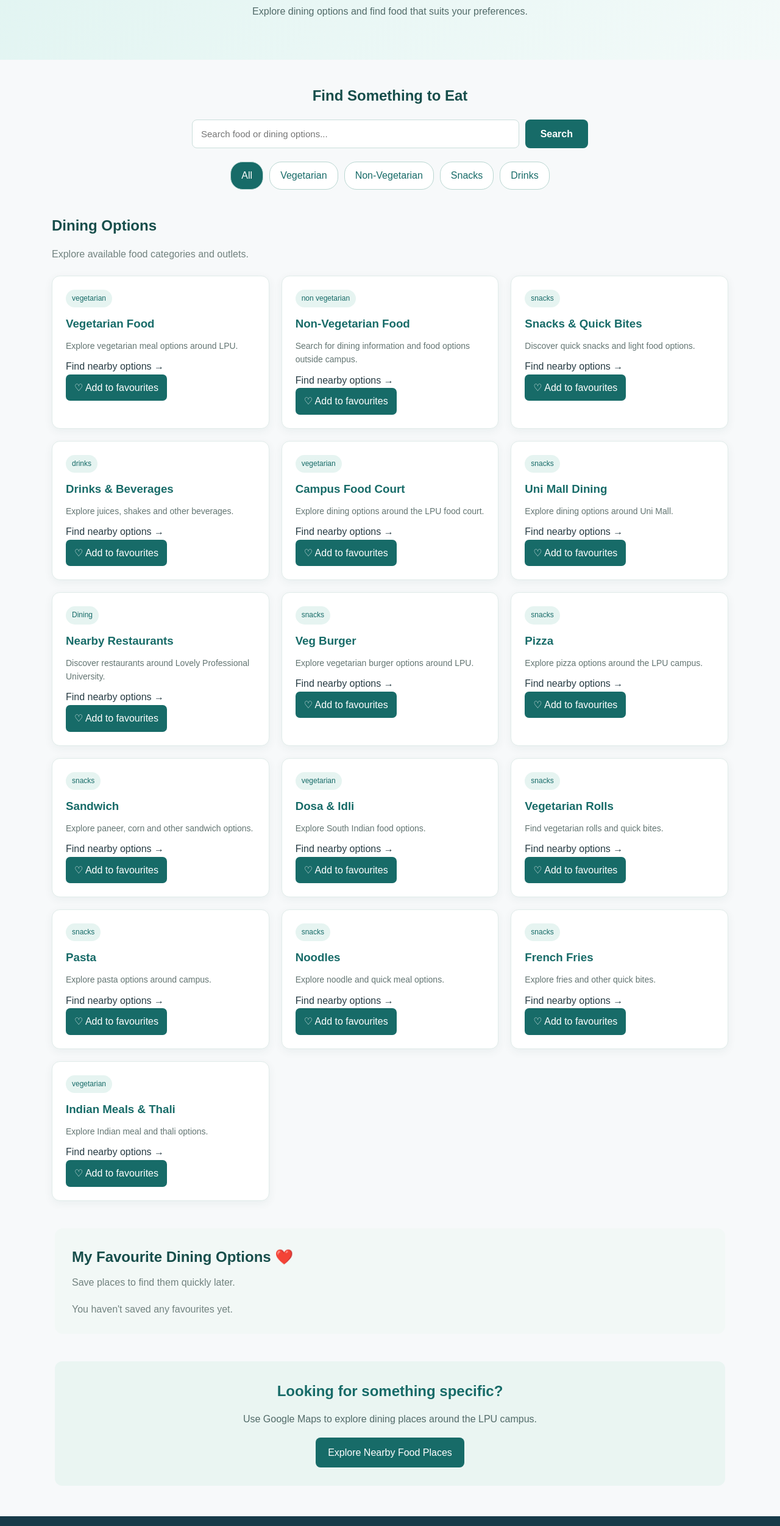
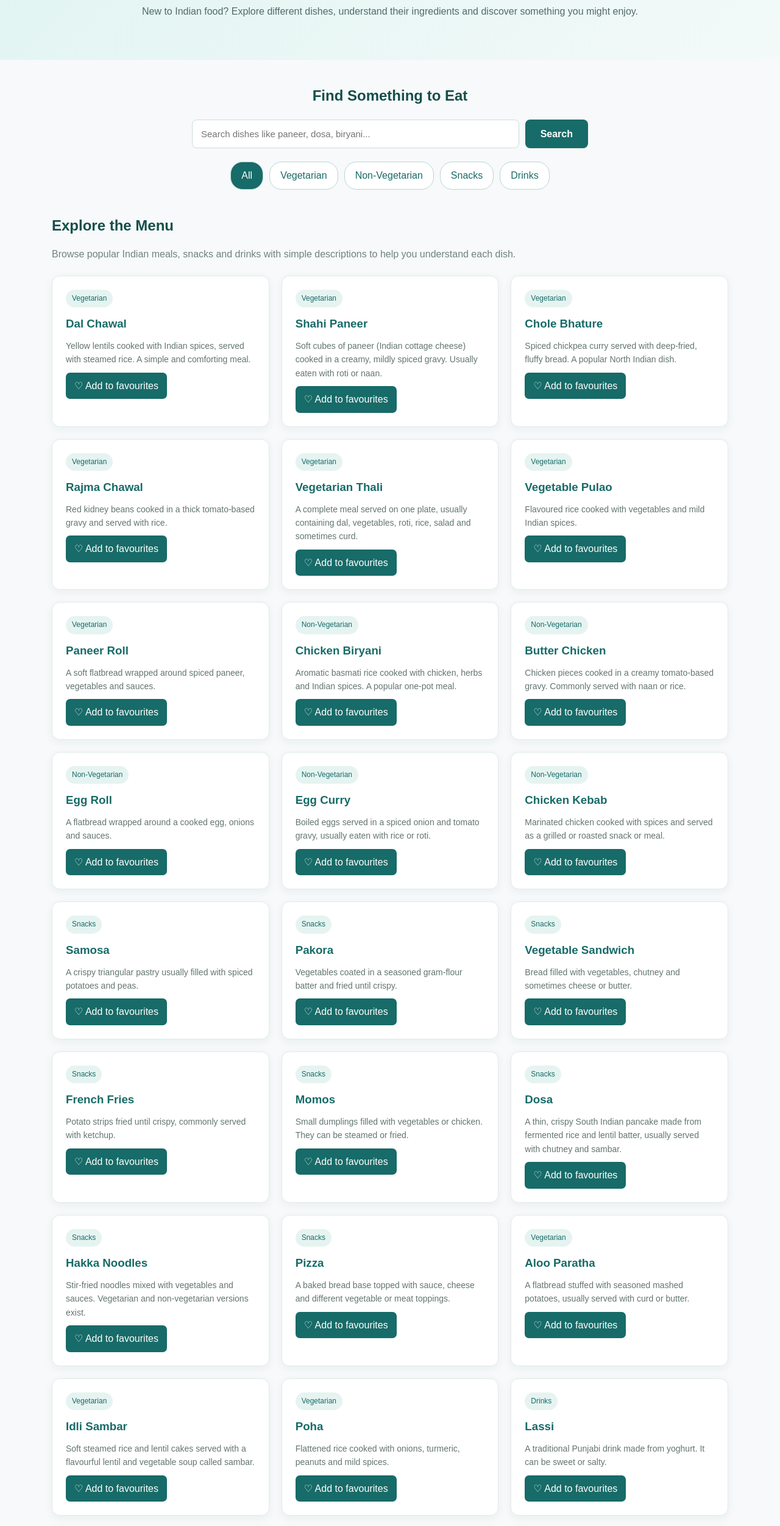
Before and after one commit to jaisleenjaswal-hub/lpu-global-connect, a plain HTML site: page food.html in a window 1280 px wide. Shown: the part 239-2741 px from the top of the page at 61% size. Drawn offline with Linux system fonts and the light colour scheme.

Commit message:
Add files via upload

```diff
--- a/food.html
+++ b/food.html
@@ -30,9 +30,12 @@
 <main class="food-page">
 
     <section class="food-hero">
-        <p class="eyebrow">DISCOVER CAMPUS DINING</p>
+        <p class="eyebrow">A TASTE OF CAMPUS LIFE</p>
         <h1>Good Food, A Little Comfort</h1>
-        <p>Explore dining options and find food that suits your preferences.</p>
+        <p>
+            New to Indian food? Explore different dishes, understand
+            their ingredients and discover something you might enjoy.
+        </p>
     </section>
 
     <section class="food-search-section">
@@ -41,7 +44,7 @@
 
         <div class="food-search-box">
             <input type="text" id="foodSearch"
-                placeholder="Search food or dining options...">
+                placeholder="Search dishes like paneer, dosa, biryani...">
 
             <button id="foodSearchBtn">Search</button>
         </div>
@@ -59,33 +62,34 @@
     <section class="food-results-section">
 
         <div class="food-heading">
-            <h2>Dining Options</h2>
-            <p>Explore available food categories and outlets.</p>
+            <h2>Explore the Menu</h2>
+            <p>
+                Browse popular Indian meals, snacks and drinks with
+                simple descriptions to help you understand each dish.
+            </p>
         </div>
 
         <div id="foodResults" class="food-results">
-            <p>Loading dining options...</p>
+            <p>Loading menu...</p>
         </div>
 
     </section>
 
     <section class="saved-food-section">
-        <h2>My Favourite Dining Options ❤️</h2>
-        <p>Save places to find them quickly later.</p>
+        <h2>My Favourite Dishes ❤️</h2>
+        <p>Save dishes you would like to try or eat again.</p>
 
         <div id="savedFood">
-            <p>You haven't saved any favourites yet.</p>
+            <p>You haven't saved any favourite dishes yet.</p>
         </div>
     </section>
 
     <section class="food-help">
-        <h2>Looking for something specific?</h2>
-        <p>Use Google Maps to explore dining places around the LPU campus.</p>
-
-        <a href="https://www.google.com/maps/search/?api=1&query=restaurants+near+Lovely+Professional+University+Phagwara"
-           target="_blank" rel="noopener noreferrer">
-            Explore Nearby Food Places
-        </a>
+        <h2>New to Indian Food?</h2>
+        <p>
+            Don't worry! Each dish includes a simple explanation
+            so you can understand what it is made of and what to expect.
+        </p>
     </section>
 
 </main>
--- a/food_js.js
+++ b/food_js.js
@@ -1,124 +1,218 @@
 document.addEventListener("DOMContentLoaded", function () {
 
-    // ALL FOOD AND DINING OPTIONS
+    // FOOD MENU DATABASE
 
     const foodOptions = [
-        // EXISTING DINING OPTIONS
+
+        // VEGETARIAN FOOD
 
         {
-            id: "vegetarian",
-            name: "Vegetarian Food",
+            id: "dalrice",
+            name: "Dal Chawal",
             category: "vegetarian",
-            description: "Explore vegetarian meal options around LPU.",
-            keywords: ["veg", "vegetarian", "pure veg", "meals"]
+            description: "Yellow lentils cooked with Indian spices, served with steamed rice. A simple and comforting meal.",
+            keywords: ["dal", "lentils", "rice", "indian meal"]
         },
         {
-            id: "nonvegetarian",
-            name: "Non-Vegetarian Food",
-            category: "non-vegetarian",
-            description: "Search for dining information and food options outside campus.",
-            keywords: ["non veg", "non-veg", "chicken", "meat"]
+            id: "paneer",
+            name: "Shahi Paneer",
+            category: "vegetarian",
+            description: "Soft cubes of paneer (Indian cottage cheese) cooked in a creamy, mildly spiced gravy. Usually eaten with roti or naan.",
+            keywords: ["paneer", "cottage cheese", "curry", "gravy"]
         },
         {
-            id: "snacks",
-            name: "Snacks & Quick Bites",
-            category: "snacks",
-            description: "Discover quick snacks and light food options.",
-            keywords: ["snacks", "quick bites", "fast food"]
+            id: "chole",
+            name: "Chole Bhature",
+            category: "vegetarian",
+            description: "Spiced chickpea curry served with deep-fried, fluffy bread. A popular North Indian dish.",
+            keywords: ["chole", "chickpeas", "bhature", "punjabi"]
         },
         {
-            id: "beverages",
-            name: "Drinks & Beverages",
-            category: "drinks",
-            description: "Explore juices, shakes and other beverages.",
-            keywords: ["drinks", "beverages", "juice", "shake", "coffee"]
+            id: "rajma",
+            name: "Rajma Chawal",
+            category: "vegetarian",
+            description: "Red kidney beans cooked in a thick tomato-based gravy and served with rice.",
+            keywords: ["rajma", "kidney beans", "rice"]
         },
         {
-            id: "foodcourt",
-            name: "Campus Food Court",
+            id: "vegthali",
+            name: "Vegetarian Thali",
             category: "vegetarian",
-            description: "Explore dining options around the LPU food court.",
-            keywords: ["food court", "canteen", "campus food"]
+            description: "A complete meal served on one plate, usually containing dal, vegetables, roti, rice, salad and sometimes curd.",
+            keywords: ["thali", "roti", "dal", "complete meal"]
         },
         {
-            id: "unimall",
-            name: "Uni Mall Dining",
-            category: "snacks",
-            description: "Explore dining options around Uni Mall.",
-            keywords: ["uni mall", "mall", "dining"]
+            id: "pulao",
+            name: "Vegetable Pulao",
+            category: "vegetarian",
+            description: "Flavoured rice cooked with vegetables and mild Indian spices.",
+            keywords: ["pulao", "rice", "vegetables", "veg rice"]
         },
         {
-            id: "nearby",
-            name: "Nearby Restaurants",
-            category: "all",
-            description: "Discover restaurants around Lovely Professional University.",
-            keywords: ["nearby", "restaurants", "eating places", "food places"]
+            id: "paneerroll",
+            name: "Paneer Roll",
+            category: "vegetarian",
+            description: "A soft flatbread wrapped around spiced paneer, vegetables and sauces.",
+            keywords: ["paneer", "roll", "wrap"]
         },
 
-        // SPECIFIC FOOD ITEMS
+        // NON-VEGETARIAN FOOD
 
         {
-            id: "burger",
-            name: "Veg Burger",
+            id: "chickenbiryani",
+            name: "Chicken Biryani",
+            category: "non-vegetarian",
+            description: "Aromatic basmati rice cooked with chicken, herbs and Indian spices. A popular one-pot meal.",
+            keywords: ["chicken", "biryani", "rice", "non veg"]
+        },
+        {
+            id: "butterchicken",
+            name: "Butter Chicken",
+            category: "non-vegetarian",
+            description: "Chicken pieces cooked in a creamy tomato-based gravy. Commonly served with naan or rice.",
+            keywords: ["chicken", "butter chicken", "curry", "gravy"]
+        },
+        {
+            id: "eggroll",
+            name: "Egg Roll",
+            category: "non-vegetarian",
+            description: "A flatbread wrapped around a cooked egg, onions and sauces.",
+            keywords: ["egg", "roll", "wrap"]
+        },
+        {
+            id: "eggcurry",
+            name: "Egg Curry",
+            category: "non-vegetarian",
+            description: "Boiled eggs served in a spiced onion and tomato gravy, usually eaten with rice or roti.",
+            keywords: ["egg", "curry", "gravy"]
+        },
+        {
+            id: "chickenkebab",
+            name: "Chicken Kebab",
+            category: "non-vegetarian",
+            description: "Marinated chicken cooked with spices and served as a grilled or roasted snack or meal.",
+            keywords: ["chicken", "kebab", "grilled"]
+        },
+
+        // SNACKS
+
+        {
+            id: "samosa",
+            name: "Samosa",
             category: "snacks",
-            description: "Explore vegetarian burger options around LPU.",
-            keywords: ["burger", "veggie burger", "paneer burger", "soya burger"]
+            description: "A crispy triangular pastry usually filled with spiced potatoes and peas.",
+            keywords: ["samosa", "potato", "crispy", "street food"]
+        },
+        {
+            id: "pakora",
+            name: "Pakora",
+            category: "snacks",
+            description: "Vegetables coated in a seasoned gram-flour batter and fried until crispy.",
+            keywords: ["pakora", "fritters", "fried", "snack"]
+        },
+        {
+            id: "sandwich",
+            name: "Vegetable Sandwich",
+            category: "snacks",
+            description: "Bread filled with vegetables, chutney and sometimes cheese or butter.",
+            keywords: ["sandwich", "bread", "vegetables"]
+        },
+        {
+            id: "fries",
+            name: "French Fries",
+            category: "snacks",
+            description: "Potato strips fried until crispy, commonly served with ketchup.",
+            keywords: ["fries", "potato", "fast food"]
+        },
+        {
+            id: "momos",
+            name: "Momos",
+            category: "snacks",
+            description: "Small dumplings filled with vegetables or chicken. They can be steamed or fried.",
+            keywords: ["momos", "dumplings", "chicken momos", "veg momos"]
+        },
+        {
+            id: "dosa",
+            name: "Dosa",
+            category: "snacks",
+            description: "A thin, crispy South Indian pancake made from fermented rice and lentil batter, usually served with chutney and sambar.",
+            keywords: ["dosa", "south indian", "rice", "lentils"]
+        },
+        {
+            id: "noodles",
+            name: "Hakka Noodles",
+            category: "snacks",
+            description: "Stir-fried noodles mixed with vegetables and sauces. Vegetarian and non-vegetarian versions exist.",
+            keywords: ["noodles", "hakka", "chowmein"]
         },
         {
             id: "pizza",
             name: "Pizza",
             category: "snacks",
-            description: "Explore pizza options around the LPU campus.",
-            keywords: ["pizza", "cheese pizza", "veg pizza"]
+            description: "A baked bread base topped with sauce, cheese and different vegetable or meat toppings.",
+            keywords: ["pizza", "cheese", "fast food"]
+        },
+
+        // BREAKFAST
+
+        {
+            id: "paratha",
+            name: "Aloo Paratha",
+            category: "vegetarian",
+            description: "A flatbread stuffed with seasoned mashed potatoes, usually served with curd or butter.",
+            keywords: ["paratha", "potato", "breakfast", "punjabi"]
         },
         {
-            id: "sandwich",
-            name: "Sandwich",
-            category: "snacks",
-            description: "Explore paneer, corn and other sandwich options.",
-            keywords: ["sandwich", "paneer sandwich", "corn sandwich"]
+            id: "idli",
+            name: "Idli Sambar",
+            category: "vegetarian",
+            description: "Soft steamed rice and lentil cakes served with a flavourful lentil and vegetable soup called sambar.",
+            keywords: ["idli", "sambar", "south indian", "breakfast"]
         },
         {
-            id: "dosa",
-            name: "Dosa & Idli",
+            id: "poha",
+            name: "Poha",
             category: "vegetarian",
-            description: "Explore South Indian food options.",
-            keywords: ["dosa", "idli", "south indian"]
+            description: "Flattened rice cooked with onions, turmeric, peanuts and mild spices.",
+            keywords: ["poha", "flattened rice", "breakfast"]
+        },
+
+        // DRINKS
+
+        {
+            id: "lassi",
+            name: "Lassi",
+            category: "drinks",
+            description: "A traditional Punjabi drink made from yoghurt. It can be sweet or salty.",
+            keywords: ["lassi", "yoghurt", "punjabi drink"]
         },
         {
-            id: "rolls",
-            name: "Vegetarian Rolls",
-            category: "snacks",
-            description: "Find vegetarian rolls and quick bites.",
-            keywords: ["roll", "rolls", "wrap", "wraps"]
+            id: "chai",
+            name: "Masala Chai",
+            category: "drinks",
+            description: "Indian milk tea brewed with tea leaves, milk and aromatic spices.",
+            keywords: ["chai", "tea", "masala tea"]
         },
         {
-            id: "pasta",
-            name: "Pasta",
-            category: "snacks",
-            description: "Explore pasta options around campus.",
-            keywords: ["pasta", "white sauce pasta", "red sauce pasta"]
+            id: "lemonade",
+            name: "Fresh Lemonade",
+            category: "drinks",
+            description: "A refreshing drink made with lemon juice, water and sugar or salt.",
+            keywords: ["lemonade", "lemon", "juice"]
         },
         {
-            id: "noodles",
-            name: "Noodles",
-            category: "snacks",
-            description: "Explore noodle and quick meal options.",
-            keywords: ["noodles", "chowmein", "hakka noodles"]
+            id: "mango",
+            name: "Mango Shake",
+            category: "drinks",
+            description: "A thick and sweet drink made by blending mangoes with milk.",
+            keywords: ["mango", "shake", "milkshake"]
         },
         {
-            id: "fries",
-            name: "French Fries",
-            category: "snacks",
-            description: "Explore fries and other quick bites.",
-            keywords: ["fries", "french fries", "potato fries"]
-        },
-        {
-            id: "thali",
-            name: "Indian Meals & Thali",
-            category: "vegetarian",
-            description: "Explore Indian meal and thali options.",
-            keywords: ["thali", "indian food", "roti", "dal", "meal"]
+            id: "coffee",
+            name: "Cold Coffee",
+            category: "drinks",
+            description: "Chilled coffee blended with milk and usually sugar, sometimes topped with ice cream.",
+            keywords: ["coffee", "cold coffee", "caffeine"]
         }
     ];
 
@@ -149,16 +243,6 @@ document.addEventListener("DOMContentLoaded", function () {
 
     let selectedFilter = "all";
 
-    // GOOGLE MAPS LINK
-
-    function getGoogleMapsLink(place) {
-        const query = place +
-            ", Lovely Professional University, Phagwara, Punjab";
-
-        return "https://www.google.com/maps/search/?api=1&query=" +
-            encodeURIComponent(query);
-    }
-
     // DISPLAY FOOD CARDS
 
     function displayFood(options) {
@@ -171,22 +255,14 @@ document.addEventListener("DOMContentLoaded", function () {
             message.className = "no-results";
 
             const heading = document.createElement("h3");
-            heading.textContent = "No matching options found";
+            heading.textContent = "No matching dishes found";
 
             const description = document.createElement("p");
             description.textContent =
-                "Try another food name or explore nearby places.";
-
-            const mapLink = document.createElement("a");
-            mapLink.className = "food-map-link";
-            mapLink.href = getGoogleMapsLink(foodSearch.value);
-            mapLink.target = "_blank";
-            mapLink.rel = "noopener noreferrer";
-            mapLink.textContent = "Search on Google Maps →";
+                "Try another dish name or select a different category.";
 
             message.appendChild(heading);
             message.appendChild(description);
-            message.appendChild(mapLink);
 
             foodResults.appendChild(message);
             return;
@@ -199,22 +275,16 @@ document.addEventListener("DOMContentLoaded", function () {
 
             const tag = document.createElement("span");
             tag.className = "food-tag";
-            tag.textContent = food.category === "all"
-                ? "Dining"
-                : food.category.replace("-", " ");
+            tag.textContent = food.category === "non-vegetarian"
+                ? "Non-Vegetarian"
+                : food.category.charAt(0).toUpperCase() +
+                  food.category.slice(1);
 
             const title = document.createElement("h3");
             title.textContent = food.name;
 
             const description = document.createElement("p");
             description.textContent = food.description;
-
-            const mapLink = document.createElement("a");
-            mapLink.className = "food-map-link";
-            mapLink.href = getGoogleMapsLink(food.name);
-            mapLink.target = "_blank";
-            mapLink.rel = "noopener noreferrer";
-            mapLink.textContent = "Find nearby options →";
 
             const favouriteButton = document.createElement("button");
             favouriteButton.className = "favourite-btn";
@@ -230,7 +300,6 @@ document.addEventListener("DOMContentLoaded", function () {
             card.appendChild(tag);
             card.appendChild(title);
             card.appendChild(description);
-            card.appendChild(mapLink);
             card.appendChild(favouriteButton);
 
             foodResults.appendChild(card);
@@ -256,9 +325,7 @@ document.addEventListener("DOMContentLoaded", function () {
 
             const matchesCategory =
                 selectedFilter === "all" ||
-                food.category === selectedFilter ||
-                (selectedFilter === "vegetarian" &&
-                    food.category === "all");
+                food.category === selectedFilter;
 
             return matchesSearch && matchesCategory;
         });
@@ -329,7 +396,7 @@ document.addEventListener("DOMContentLoaded", function () {
 
         if (favourites.length === 0) {
             savedFood.innerHTML =
-                "<p>You haven't saved any favourites yet.</p>";
+                "<p>You haven't saved any favourite dishes yet.</p>";
             return;
         }
 
@@ -366,6 +433,6 @@ document.addEventListener("DOMContentLoaded", function () {
     displayFood(foodOptions);
     displayFavourites();
 
-    console.log("Food & Dining page is ready!");
+    console.log("Food Menu Guide is ready!");
 
 });
```
Also changed, not shown: campus.html (+3 -0 lines), campus_js.js (+8 -16 lines), checklist_css.css (added, +267 -0 lines), community.html (+5 -5 lines), community_js.js (+27 -17 lines).
